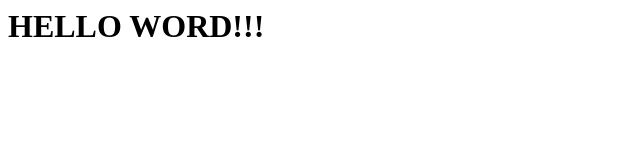
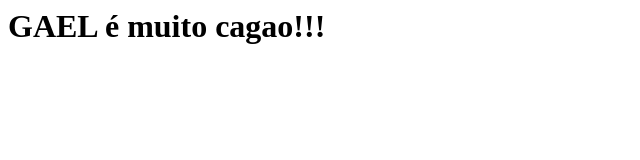
Before and after one commit to gabrielsailvasantos/home, a plain HTML site: page index.html in a window 1280 px wide. Shown: the whole page, without its empty margins (0-640 px from the left). Drawn offline with Linux system fonts and the light colour scheme.

Commit message:
Update index.html

```diff
--- a/index.html
+++ b/index.html
@@ -1 +1 @@
-<h1>HELLO WORD!!!</h1>
+<h1>GAEL é muito cagao!!!</h1>
```
